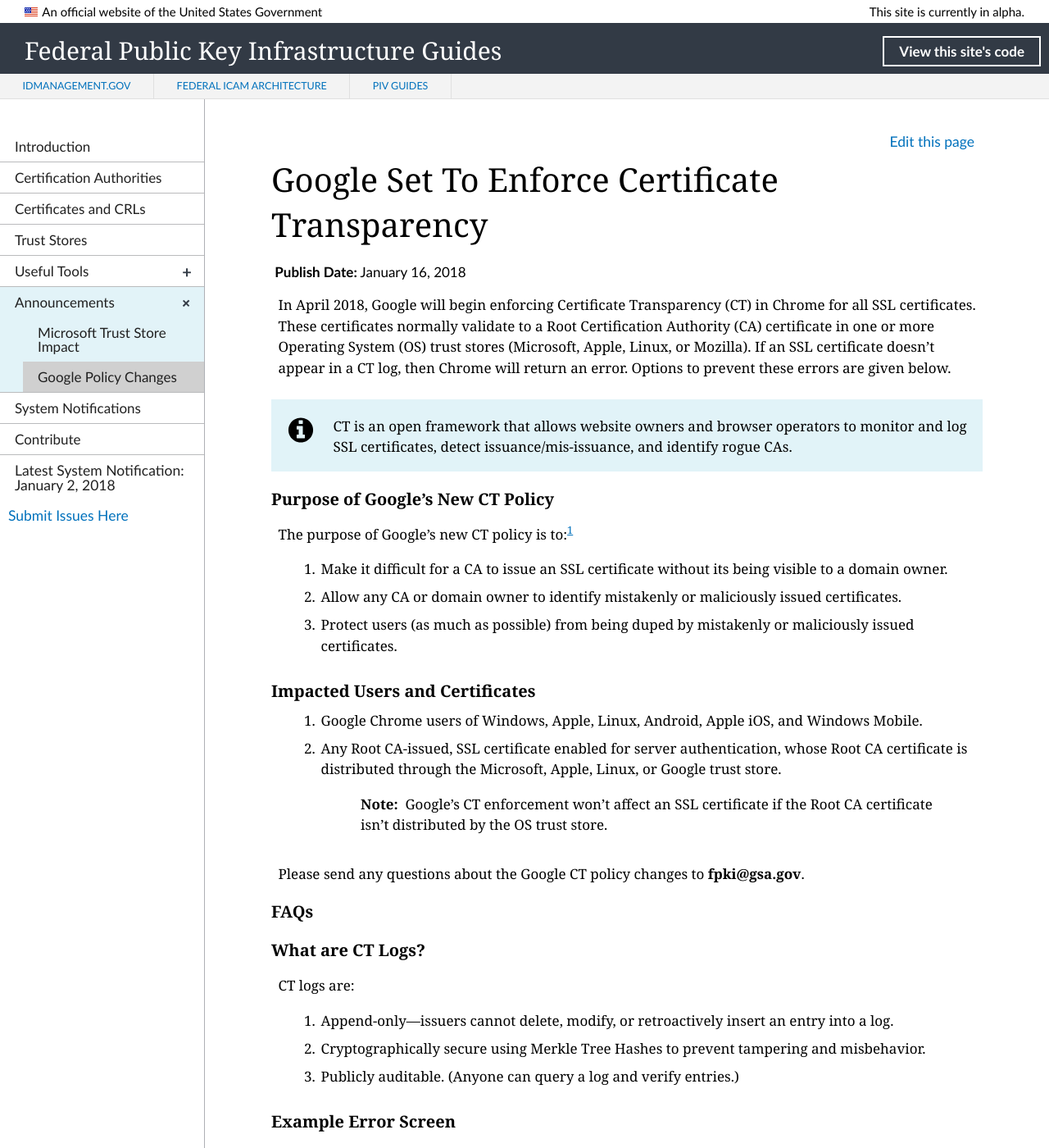
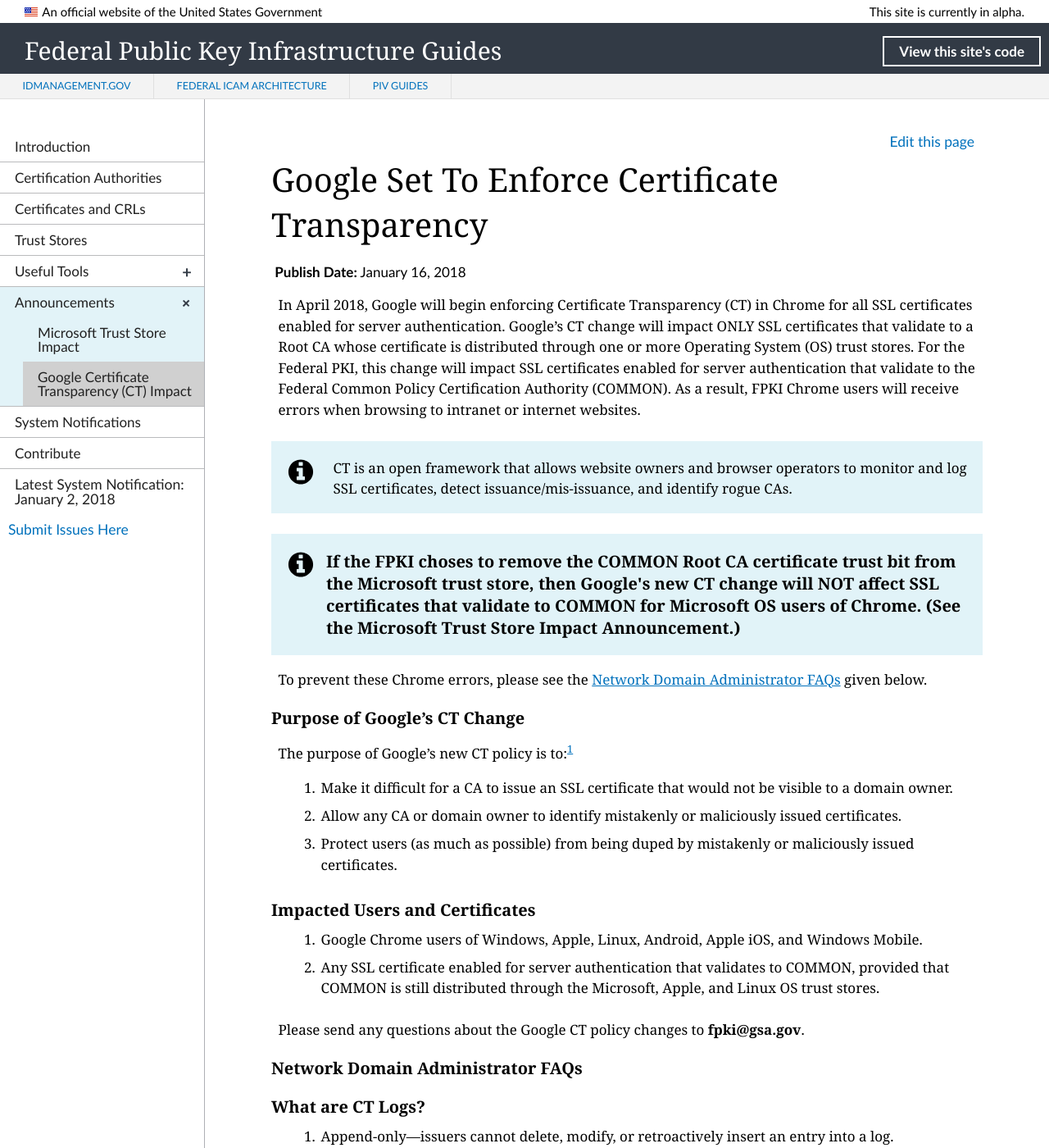
Before and after one commit to GSA/fpki-guides, a Jekyll site: the page built from _announcements/02_google_ct.md, in a window 1280 px wide and 1400 px high. Shown: the whole window at 82% size. Built offline with Jekyll 4.4.1, drawn with Linux system fonts in a browser that asks for light colours; nearby versions of some CDN libraries; library files that are not in the unit come from our copies.

Commit message:
Update 02_google_ct.md
Restructuring, FPKI focus, editorial

```diff
--- a/_announcements/02_google_ct.md
+++ b/_announcements/02_google_ct.md
@@ -1,35 +1,37 @@
 ---
  layout: default
- navtitle: Google Policy Changes
+ navtitle: Google Certificate Transparency (CT) Impact
  title: Google Set To Enforce Certificate Transparency
  pubDate: January 16, 2018
  collection: announcements
  permalink: announcements/googlect/
- description: In April 2018, Google will begin enforcing Certificate Transparency (CT) in Chrome for all SSL certificates enabled for server authentication. These certificates must validate to a Root Certification Authority (CA) certificate in the Microsoft, Apple, or Linux trust stores.
+ description: In April 2018, Google will begin enforcing Certificate Transparency (CT) in Chrome for all SSL certificates enabled for server authentication. Google's CT change will impact ONLY SSL certificates that validate to a Root CA whose certificate is distributed through one or more Operating System (OS) trust stores. For the Federal PKI, this change will impact SSL certificates enabled for server authentication that validate to the Federal Common Policy Certification Authority (COMMON). As a result, FPKI Chrome users will receive errors when browsing to intranet or internet websites.
 ---
 
-In April 2018, Google will begin enforcing Certificate Transparency (CT) in Chrome for all SSL certificates. These certificates normally validate to a Root Certification Authority (CA) certificate in one or more Operating System (OS) trust stores (Microsoft, Apple, Linux, or Mozilla). If an SSL certificate doesn't appear in a CT log, then Chrome will return an error. Options to prevent these errors are given below.
+In April 2018, Google will begin enforcing Certificate Transparency (CT) in Chrome for all SSL certificates enabled for server authentication. Google's CT change will impact ONLY SSL certificates that validate to a Root CA whose certificate is distributed through one or more Operating System (OS) trust stores. For the Federal PKI, this change will impact SSL certificates enabled for server authentication that validate to the Federal Common Policy Certification Authority (COMMON). As a result, FPKI Chrome users will receive errors when browsing to intranet or internet websites.
 
 {% include alert-info.html content="CT is an open framework that allows website owners and browser operators to monitor and log SSL certificates, detect issuance/mis-issuance, and identify rogue CAs." %}
 
-### Purpose of Google's New CT Policy
+{% include alert-info.html heading="If the FPKI choses to remove the COMMON Root CA certificate trust bit from the Microsoft trust store, then Google's new CT change will NOT affect SSL certificates that validate to COMMON for Microsoft OS users of Chrome. (See the Microsoft Trust Store Impact Announcement.)" %}
+<!--For info-alert box about COMMON: do the explanations above sound right?  Add a link to info-alert box for Microsoft Hot Topic Announcement when MS H.T. published.-->
+To prevent these Chrome errors, please see the [Network Domain Administrator FAQs](#network-domain-administrator-faqs) given below.
+
+### Purpose of Google's CT Change
 The purpose of Google's new CT policy is to:<sup>[1](#1)</sup>
-1. Make it difficult for a CA to issue an SSL certificate without its being visible to a domain owner.
+1. Make it difficult for a CA to issue an SSL certificate that would not be visible to a domain owner.
 2. Allow any CA or domain owner to identify mistakenly or maliciously issued certificates.
 3. Protect users (as much as possible) from being duped by mistakenly or maliciously issued certificates.
 
 ### Impacted Users and Certificates
 1. Google Chrome users of Windows, Apple, Linux, Android, Apple iOS, and Windows Mobile.
-2. Any Root CA-issued, SSL certificate enabled for server authentication, whose Root CA certificate is distributed through the Microsoft, Apple, Linux, or Google trust store.
-> **Note:**&nbsp;&nbsp;Google's CT enforcement won't affect an SSL certificate if the Root CA certificate isn't distributed by the OS trust store.
+2. Any SSL certificate enabled for server authentication that validates to COMMON, provided that COMMON is still distributed through the Microsoft, Apple, and Linux OS trust stores.
 
 Please send any questions about the Google CT policy changes to **fpki@gsa.gov**.
 
-### FAQs
+### Network Domain Administrator FAQs
 
-### What are CT Logs? <!--Who is the intended audience? If it's network domain administrators, then won't they know all about CT logs?-->
+### What are CT Logs?
 
-CT logs are:
 1. Append-only&mdash;issuers cannot delete, modify, or retroactively insert an entry into a log.
 2. Cryptographically secure using Merkle Tree Hashes to prevent tampering and misbehavior.
 3. Publicly auditable. (Anyone can query a log and verify entries.)
@@ -90,7 +92,7 @@
 
 ### Frequently Asked Questions
 1. Will Google's use of CT impact my agency's internal, Root CA-issued server authentication certificates?
-> _There should be no impact if you use an agency's internal, Root CA to issue server authentication certificates. Google's CT change will impact only server authentication certificates that validate to a Root CA whose certificate is distributed through the Microsoft, Apple, or Mozilla trust stores._ <!--If FPKI decides to remove the COMMON Root certificate trust bit from the Microsoft and Apple trust stores, per Option 1 in Microsoft Hot Topic, then what issues, if any, will remain with Google's use of CT?-->
+> _There should be no impact if you use an agency's internal, Root CA to issue server authentication certificates. Google's CT change will impact only server authentication certificates that validate to a Root CA whose certificate is distributed through the Microsoft, Apple, or Mozilla trust stores._ <!--What about Linux trust store? If FPKI decides to remove the COMMON Root certificate trust bit from the Microsoft, Apple, & Linux trust stores, per Option 1 in Microsoft Hot Topic, then what issues, if any, will remain with Google's use of CT?-->
 
 #### Google Certificate Transparency Recommended Reading
 <a name="1">1</a>. Extracted from [What is Certificate Transparency](https://www.certificate-transparency.org/){:target="_blank"}.<br>
```
